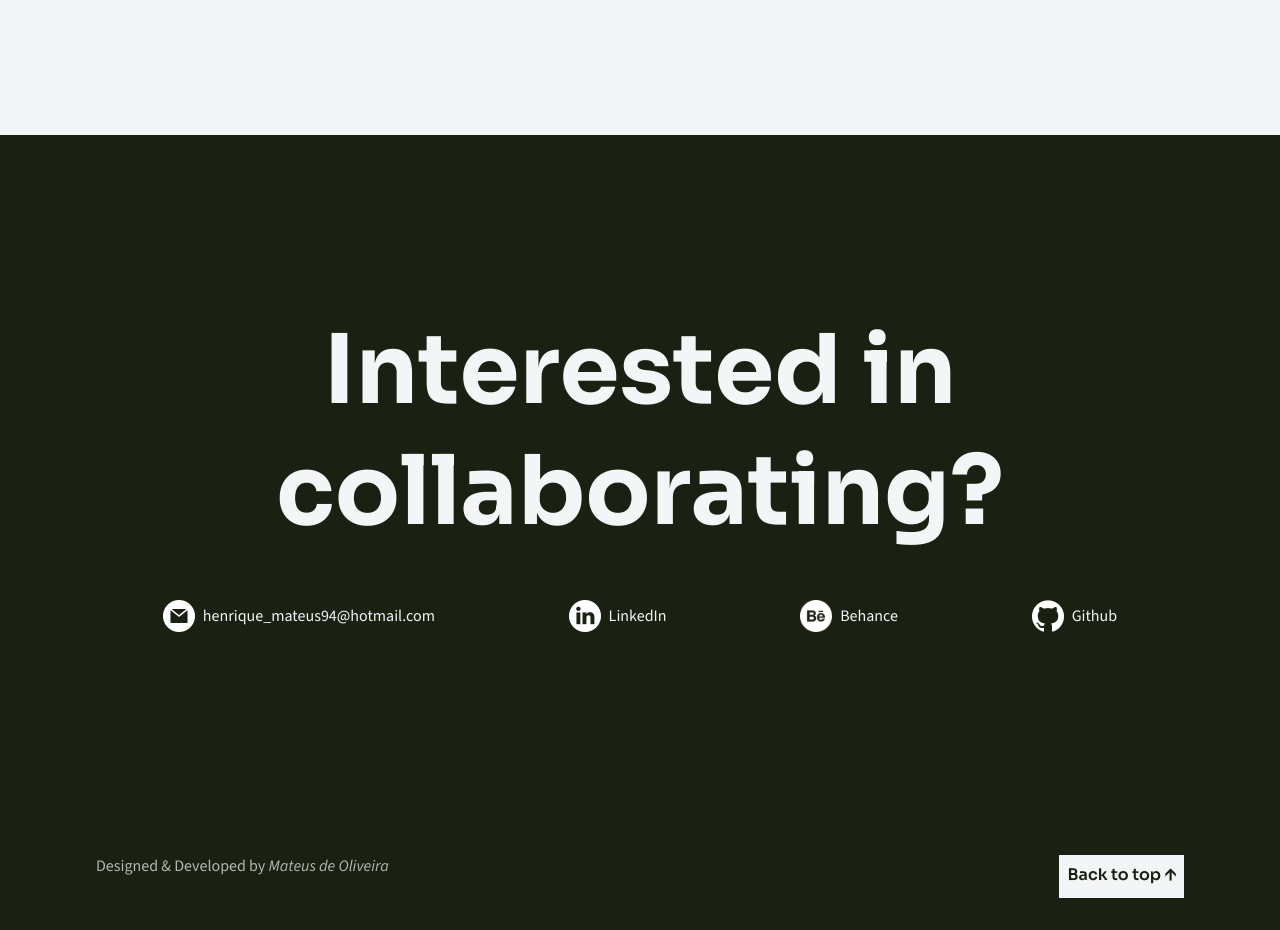
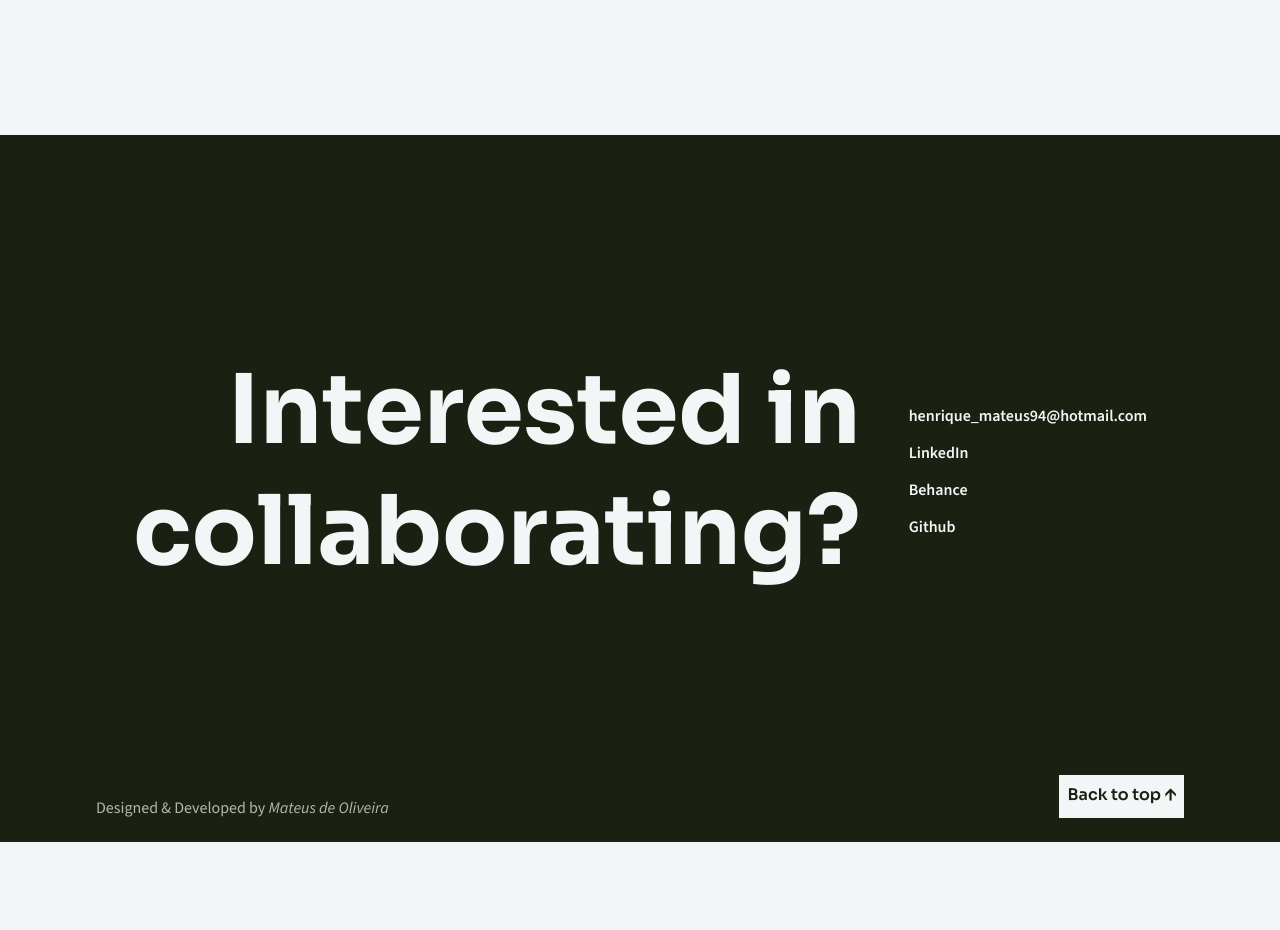
Before and after one commit to MateusdeOliveira94/mateusdeoliveira94.github.io, a plain HTML site: page index.html in a window 1280 px wide. Shown: the part 2900-3830 px from the top of the page. After the commit the page ends 3742 px from the top, so only its background shows below. Drawn offline with nearby package versions, Linux system fonts and the light colour scheme.

Commit message:
Hero section update

```diff
--- a/index.html
+++ b/index.html
@@ -181,7 +181,7 @@
 
     <section id="contact">
         <div class="contact-container">
-            <h1 class="contact-section-title">Interested in collaborating?</h1>
+            <h1 class="contact-section-title">Interested in<br> collaborating?</h1>
             <div class="contact-details-container">
                 <div class="contact-details">
                     <img src="assets/email.png" alt="Email icon" class="icon contact-icon">
--- a/mediaqueries.css
+++ b/mediaqueries.css
@@ -97,13 +97,13 @@
     }
 
     .contact-section-title {
-        font-size: 2rem;
+        font-size: 3rem;
     }
 
     .contact-details-container {
         flex-direction: column;
         align-items: center;
-        gap: 2rem;
+        gap: 1.5rem;
         padding: 3rem 0rem;
 
     }
@@ -222,7 +222,6 @@
     } */
 
     .profile-text-container {
-        height: fit-content;
         padding: 0;
     }
 
@@ -270,15 +269,11 @@
     }
 
     .about-section-title {
-        font-size: 1.5rem;
         text-align: center;
         margin-bottom: 1.5rem;
         padding: 0;
     }
 
-    .contact-section-title  {
-        font-size: 1.5rem;
-    }
 
     #contact,
     #footer {
@@ -290,8 +285,8 @@
     footer {
         flex-direction: column;
         align-items: center;
-        gap: 1.5rem;
-        padding: 0 0rem 2rem;
+        gap: 1rem;
+        padding: 0 0 2rem;
     }
 
 }
--- a/style.css
+++ b/style.css
@@ -87,7 +87,7 @@ a {
     text-decoration: none;
     text-decoration-color: var(--background-color);
     display: inline-block;
-
+    font-weight: 600;
 }
 
 a:hover {
@@ -142,7 +142,6 @@ a:hover {
     display: block;
     padding: 10px;
     text-align: center;
-    font-size: 1.125rem;
     text-decoration: none;
     transition: all 0.3 ease-in-out;background-color: var(--color-3);
 }
@@ -203,6 +202,7 @@ a:hover {
     margin-right: -6rem;
     padding-top: 0;
     height: 100vh;
+    min-height: fit-content;
     z-index: 1;
     background-image: url(assets/profile-dotted-2-pic.jpg);
     background-size: cover;
@@ -224,15 +224,15 @@ a:hover {
 }
 
 .profile-text-container {
+    height: 60vh;
+    min-height: fit-content;
+    width: max(25vw, 370px);
+    padding: 1.5rem;
     display: flex;
     flex-direction: column;
     align-items: flex-start;
     gap: 1.3rem;
     background-color: var(--background-color);
-    height: 60vh;
-    min-height: fit-content;
-    width: max(25vw, 370px);
-    padding: 1.5rem;
     z-index: 2;
     animation: fadeIn 1s ease-out;
 }
@@ -278,6 +278,7 @@ a:hover {
 /*ICONS*/
 
 .icon {
+    display: none;
     cursor: pointer;
     height: 2rem;
 }
@@ -422,7 +423,7 @@ img {
 }
 
 .about-section-title {
-    font-size: 7rem;
+    font-size: 3rem;
     text-align: left;
     padding-top: 6rem;
     padding-bottom: 2rem;
@@ -456,22 +457,59 @@ img {
         margin-left: -6rem;
         margin-right: -6rem;
         background-color: var(--color-3);
+
     }
 
     #contact {
-        position: relative;
-        min-height: 90vh;
+        min-height: 80vh;
+        padding: 2rem 2rem 0;
+        display: flex;
+        justify-content: center;
+        align-items: center;
+
+    }
+    .contact-container {
+        display: flex;
+        justify-content: center;
+        gap: 3rem;
+        align-items: center;
+    }
+
+    .contact-details-container {
         display: flex;
         flex-direction: column;
-        justify-content: center;
+        gap: 1rem;
+        /* padding: 3rem 6rem; */
+    }
+
+    .contact-section-title  {
+        color: var(--color-4);
+        text-align: right;
+        font-size: 6rem;
+    }
+
+    .contact-details {
+        display: flex;
+        align-items: center;
+        gap: 0.5rem;
+    }
+
+    .contact-details
+    a {
+        color: var(--color-4);
+    }
+    /* #contact {
+        min-height: 80vh;
+        display: flex;
+        flex-direction: column;
+        padding: 2rem 2rem 0;
 
     }
 
     .contact-section-title  {
         color: var(--color-4);
         text-align: center;
-        font-size: 6rem;
-
+        font-size: 5rem;
     }
 
     .contact-details-container {
@@ -489,7 +527,7 @@ img {
     .contact-details
     a {
         color: var(--color-4);
-    }
+    } */
 
 
 /*FOOTER*/
@@ -498,8 +536,9 @@ footer {
     display: flex;
     flex-direction: row-reverse;
     justify-content: space-between;
+    align-items: flex-end;
     gap: 2rem;
-    padding: 0 6rem 2rem;
+    padding: 0 6rem 1.5rem;
 }
 
 footer p {
@@ -513,6 +552,7 @@ footer p {
     font-weight: 600;
     padding: 0.5rem;
 }
+
 
 
 
```
Also changed, not shown: assets/Behance_Rounded_icon-icons.com_61566.png (added), assets/LinkedIn_Rounded_icon-icons.com_61573.png (added), assets/github_icon-icons.com_65450.png (added), 1 other file.
